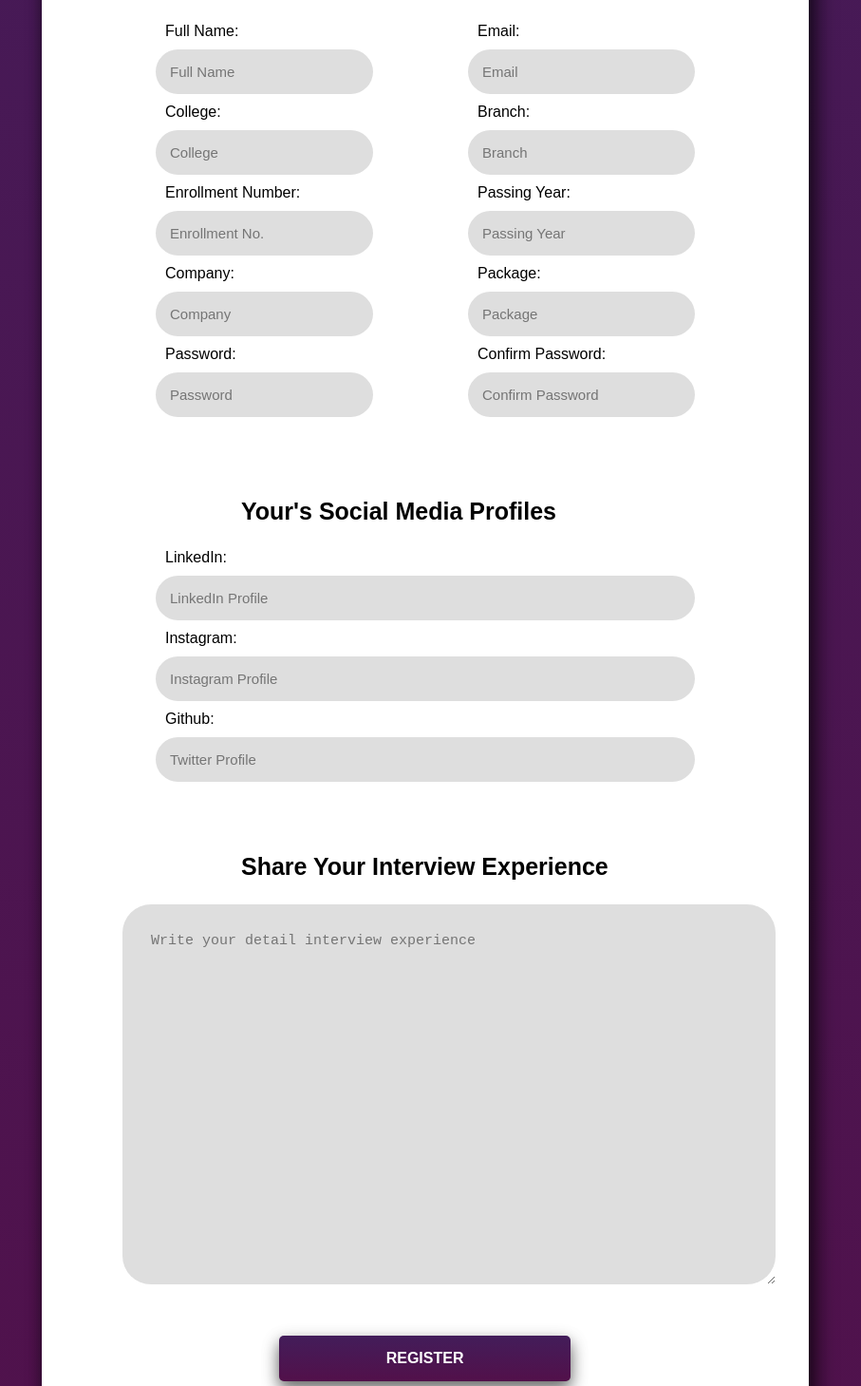
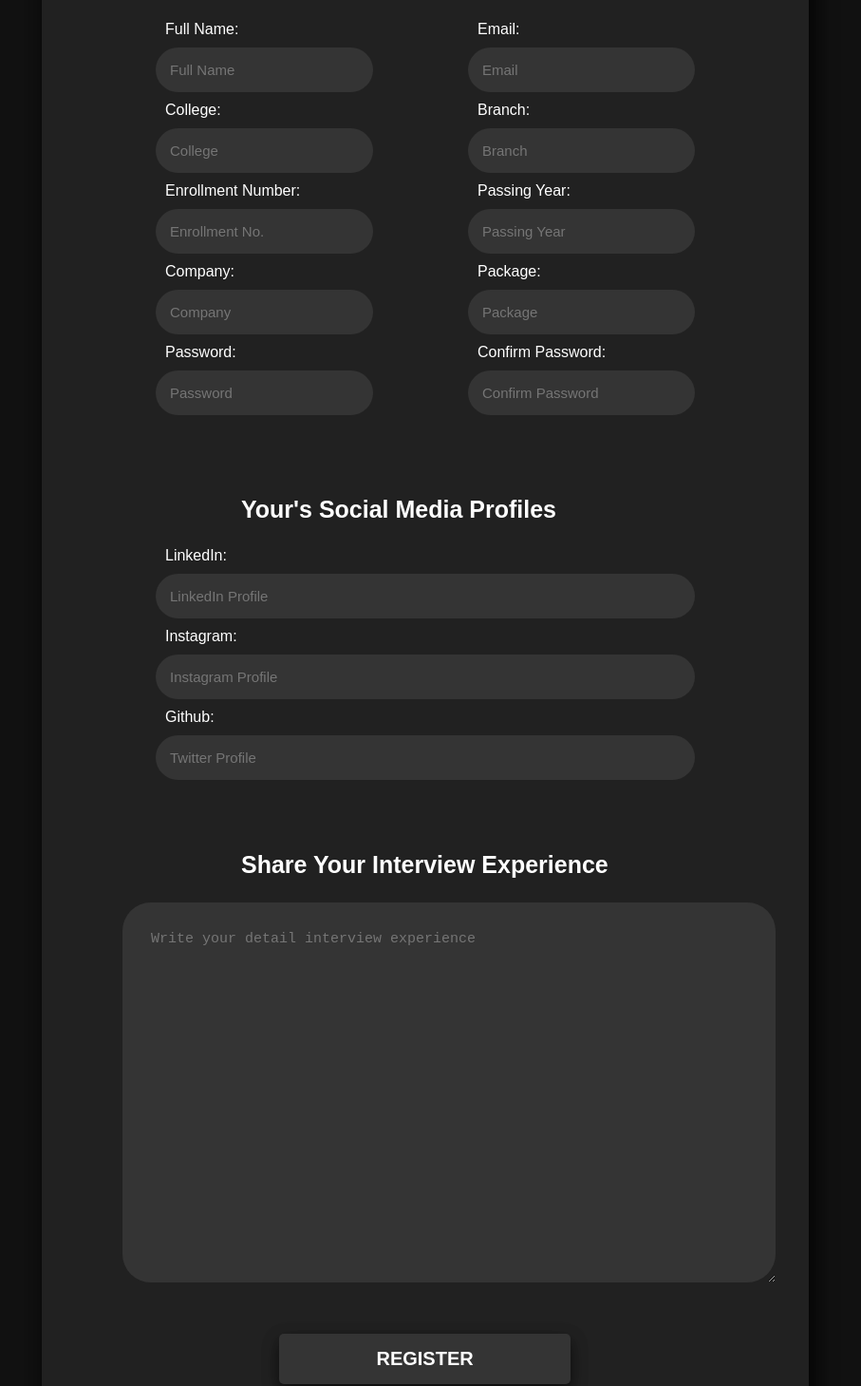
Before and after one commit to shesh2509/LNCT-Alumni, a React (Create React App) app: page /register in a window 1280 px wide. Shown: the part 797-2256 px from the top of the page at 95% size, without its empty margins (192-1099 px from the left). Built offline with nearby package versions, Linux system fonts and the light colour scheme; the HTML template or start-up script is replaced by a standard one.

Commit message:
Update Register.jsx

```diff
--- a/src/pages/Register.jsx
+++ b/src/pages/Register.jsx
@@ -19,7 +19,8 @@ const Container = styled.div`
     display: flex;
     align-items: center;
     justify-content: center;
-    background-image: linear-gradient(#431d5a, #52104a);
+    //background-image: linear-gradient(#431d5a, #52104a);
+    background-color: rgb(17 17 17 );
 `
 
 const Wrapper = styled.div`
@@ -27,7 +28,7 @@ const Wrapper = styled.div`
     width: 60%;
     margin: 0 auto;
     border-radius: 30px;
-    background-color: white;
+    background-color: #212121;
     box-shadow: 0px 8px 16px 0 rgba(0,0,0,0.5), 10px 6px 20px 0px rgba(0,0,0,0.5);
 `
 
@@ -35,6 +36,7 @@ const Title = styled.h1`
     font-size: 24px;
     font-weight: bold;
     text-align: center;
+    color: white;
 `
 const Image = styled.img`
     height: 100px;
@@ -56,7 +58,8 @@ const Input = styled.input`
     margin: 10px 0px;
     padding: 15px;
     font-size: 15px;
-    background-color: #dedede;
+    background-color: #343434;
+    color: white;
     border: none;
     border-radius: 30px;
 
@@ -68,14 +71,12 @@ const Input = styled.input`
 const Button = styled.button`
     width: 40%;
     border: none;
-    border-radius: 5px;
     padding: 15px 20px;
     border-radius: 5px;
-    background-color: white;
-    background-image: linear-gradient(#431d5a, #52104a);
+    background-color: #343434;
     color: white;
     font-weight: bold;
-    font-size: medium;
+    font-size: 20px;
     cursor: pointer;
     margin-top: 50px;
     margin-bottom: 20px;
@@ -84,7 +85,10 @@ const Button = styled.button`
     box-shadow: 0 8px 16px 0 rgba(0,0,0,0.5), 0 6px 20px 0 rgba(0,0,0,0.19);
 
     &:hover{
-        transform: scale(1.1);
+        background-color: #212121;
+        color: white;
+        transform: scale(1.05);
+        border: solid 0.8px white;
     }
 `
 const FormContainer = styled.div`
@@ -136,7 +140,8 @@ const ProfilePic = styled.div`
 const Textarea = styled.textarea`
     margin-left: 65px;
     font-size: 15px;
-    background-color: #dedede;
+    background-color: #343434;
+    color: white;
     padding: 30px;
     border: none;
     border-radius: 30px;
@@ -260,7 +265,7 @@ export default function Register(){
 
             <Wrapper>
                 <Title> REGISTER AS ALUMNI</Title>
-                <Image src = "../Image/logo.png" alt = ""/>
+                <Image src = "../Image/LNCT-Logo.png" alt = ""/>
 
                 <Form>
                     <Profile>
@@ -292,37 +297,37 @@ export default function Register(){
                     <FormContainer>
                         <FormContainer1>
 
-                            <label style={{marginLeft: "10px"}}>Full Name:</label>
+                            <label style={{marginLeft: "10px", color:"white"}}>Full Name:</label>
                             <Input {...formik.getFieldProps('fullName')} placeholder = "Full Name"/>
 
-                            <label style={{marginLeft: "10px"}}>College:</label>
+                            <label style={{marginLeft: "10px", color:"white"}}>College:</label>
                             <Input {...formik.getFieldProps('college')} placeholder = "College"/>
 
-                            <label style={{marginLeft: "10px"}}>Enrollment Number:</label>
+                            <label style={{marginLeft: "10px", color:"white"}}>Enrollment Number:</label>
                             <Input {...formik.getFieldProps('enrollmentNumber')} placeholder = "Enrollment No."/>
 
-                            <label style={{marginLeft: "10px"}}>Company:</label>
+                            <label style={{marginLeft: "10px", color:"white"}}>Company:</label>
                             <Input {...formik.getFieldProps('company')} placeholder = "Company"/>
 
-                            <label style={{marginLeft: "10px"}}>Password:</label>
+                            <label style={{marginLeft: "10px", color:"white"}}>Password:</label>
                             <Input {...formik.getFieldProps('password')} placeholder = "Password" type = "password"/>
 
                         </FormContainer1>
 
                         <FormContainer2>
-                            <label style={{marginLeft: "10px"}}>Email:</label>
+                            <label style={{marginLeft: "10px", color:"white"}}>Email:</label>
                             <Input {...formik.getFieldProps('email')} placeholder = "Email" type = "email"/>
 
-                            <label style={{marginLeft: "10px"}}>Branch:</label>
+                            <label style={{marginLeft: "10px", color:"white"}}>Branch:</label>
                             <Input {...formik.getFieldProps('branch')} placeholder = "Branch"/>
 
-                            <label style={{marginLeft: "10px"}}>Passing Year:</label>
+                            <label style={{marginLeft: "10px", color:"white"}}>Passing Year:</label>
                             <Input {...formik.getFieldProps('passingYear')} placeholder = "Passing Year"/>
 
-                            <label style={{marginLeft: "10px"}}>Package:</label>
+                            <label style={{marginLeft: "10px", color:"white"}}>Package:</label>
                             <Input {...formik.getFieldProps('package')} placeholder = "Package"/>
 
-                            <label style={{marginLeft: "10px"}}>Confirm Password:</label>
+                            <label style={{marginLeft: "10px", color:"white"}}>Confirm Password:</label>
                             <Input {...formik.getFieldProps('confirmPassword')} placeholder = "Confirm Password" type = "password"/>
 
                         </FormContainer2>
@@ -331,21 +336,21 @@ export default function Register(){
 
                     <SocialMedia>
                         <p
-                        style={{fontWeight:"bold", fontSize: "25px", marginLeft:"190px"}}
+                        style={{fontWeight:"bold", fontSize: "25px", marginLeft:"190px", color:"white"}}
                         >Your's Social Media Profiles</p>
                         <SocialMediaConatiner>
-                            <label style={{marginLeft: "10px"}}>LinkedIn:</label>
+                            <label style={{marginLeft: "10px", color:"white"}}>LinkedIn:</label>
                             <Input {...formik.getFieldProps('linkedIn')} placeholder = "LinkedIn Profile"/>
 
-                            <label style={{marginLeft: "10px"}}>Instagram:</label>
+                            <label style={{marginLeft: "10px", color:"white"}}>Instagram:</label>
                             <Input {...formik.getFieldProps('instagram')} placeholder = "Instagram Profile"/>
 
-                            <label style={{marginLeft: "10px"}}>Github:</label>
+                            <label style={{marginLeft: "10px", color:"white"}}>Github:</label>
                             <Input {...formik.getFieldProps('twitter')} placeholder = "Twitter Profile"/>
                         </SocialMediaConatiner>
                     </SocialMedia>
                     <Interview>
-                        <p style={{fontWeight:"bold", fontSize: "25px", marginLeft:"190px"}}> Share Your Interview Experience</p>
+                        <p style={{fontWeight:"bold", fontSize: "25px", marginLeft:"190px", color:"white"}}> Share Your Interview Experience</p>
                         <Textarea {...formik.getFieldProps('interview')} rows="20" cols="68" placeholder="Write your detail interview experience"></Textarea>
                     </Interview>
                     <Button type="button" onClick={formik.handleSubmit}>REGISTER</Button>
```
